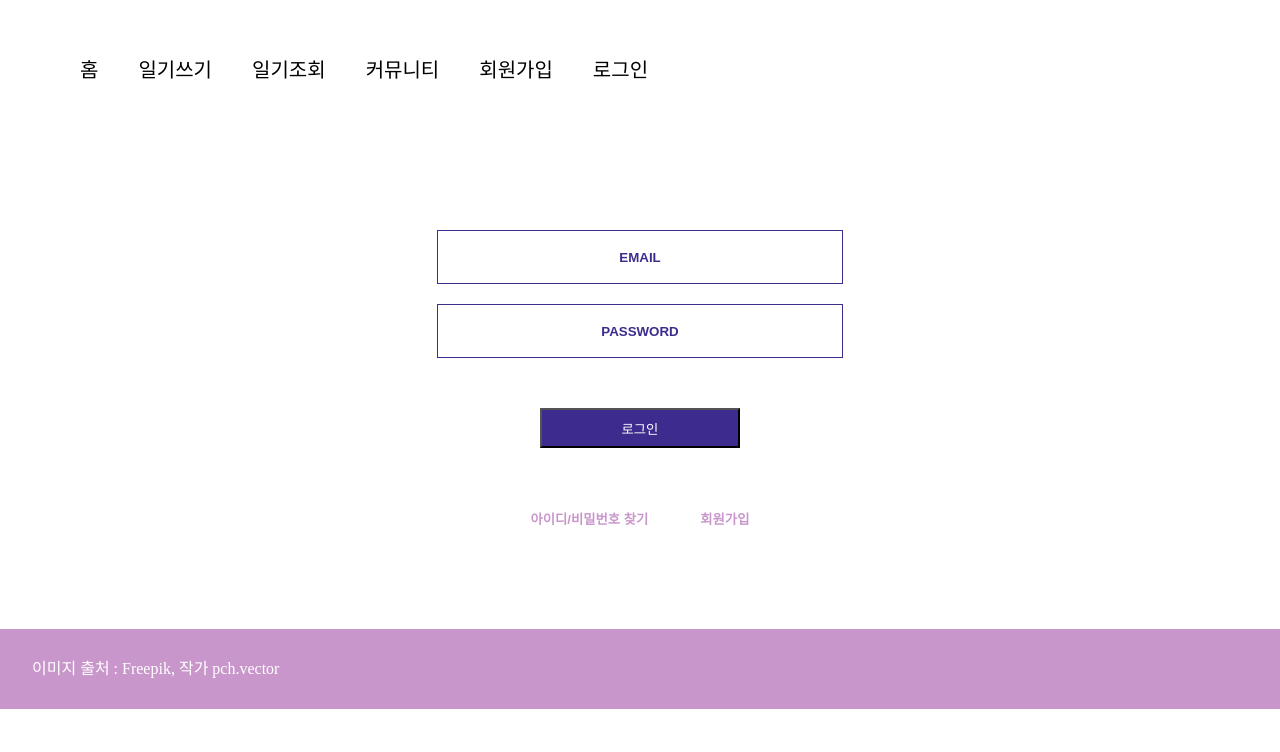
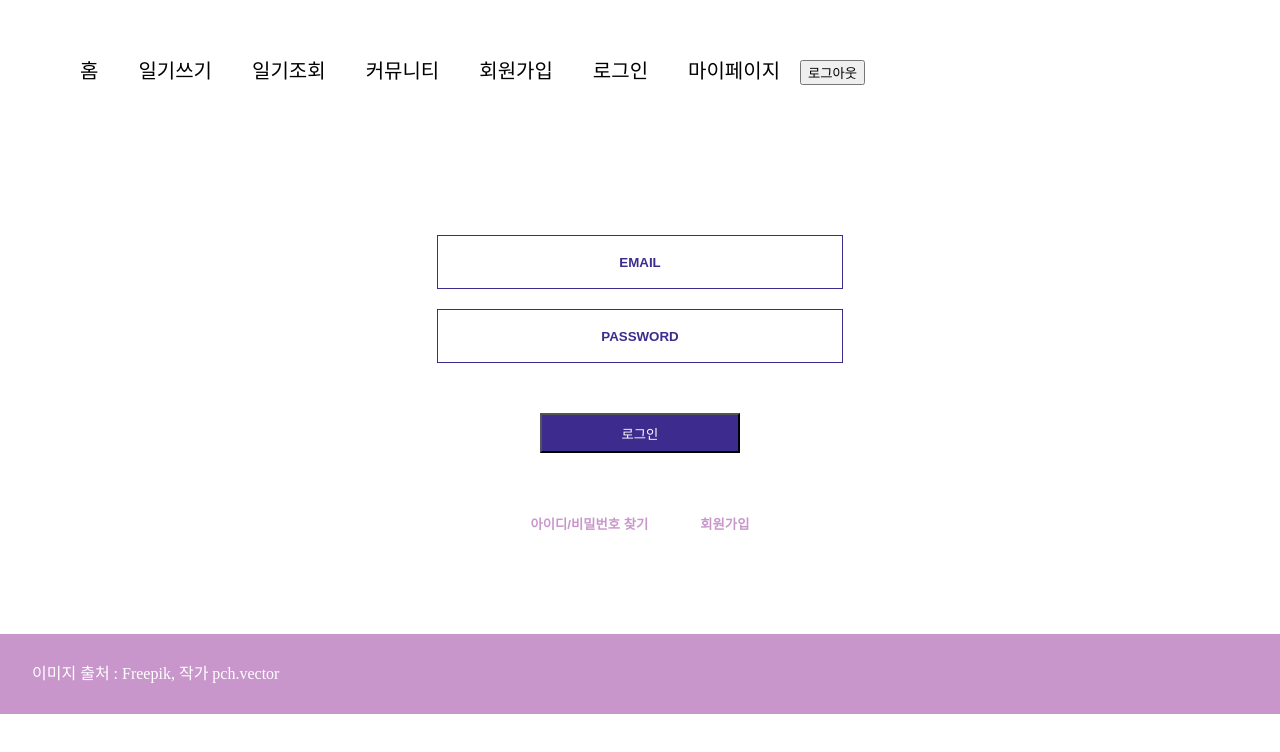
Before and after one commit to dalkey23/elice_ai_project, a React (Create React App) app in the folder aifront/: page /Login in a window 1280 px wide. Shown: the top 752 px of the page. Built offline with nearby package versions, Linux system fonts and the light colour scheme.

Commit message:
fix: 로그인 에러 수정

```diff
--- a/aifront/src/Component/Api/User.ts
+++ b/aifront/src/Component/Api/User.ts
@@ -1,5 +1,5 @@
 import axios from "axios";
-import { config } from '../Base/constant'
+import { config } from "../Base/Constant";
 import {
     LoginInfo,
     LoginUser,
--- a/aifront/src/Component/Base/constant.ts
+++ b/aifront/src/Component/Base/constant.ts
@@ -1,4 +1,6 @@
 import { AxiosRequestConfig } from "axios";
+
+
 
 const token = localStorage.getItem("token");
 
--- a/aifront/src/Component/Header/Header.tsx
+++ b/aifront/src/Component/Header/Header.tsx
@@ -1,8 +1,16 @@
 import React from "react";
-import { NavLink } from "react-router-dom";
+import { NavLink, useNavigate } from "react-router-dom";
 import * as SC from "./HeaderSC";
 
 const Header : React.FC = () => {
+
+    const navigate = useNavigate();
+
+    const logoutHandler = () => {
+        localStorage.removeItem("token")
+        navigate("/")
+    }
+
     return(
         <SC.Header>
                 <NavLink to = '/'>홈</NavLink>
@@ -11,6 +19,9 @@ const Header : React.FC = () => {
                 <NavLink to = '/CommunityList'>커뮤니티</NavLink>
                 <NavLink to = '/UserJoin'>회원가입</NavLink>
                 <NavLink to = '/Login'>로그인</NavLink>
+
+                <NavLink to = '/Mypage'>마이페이지</NavLink>
+                <button onClick={logoutHandler}>로그아웃</button>
         </SC.Header>
     )
 }
--- a/aifront/src/Page/User/Login.tsx
+++ b/aifront/src/Page/User/Login.tsx
@@ -24,7 +24,7 @@ const Login = () => {
             { email, password },
             {
                 onSuccess(res) {
-                    console.log(res.data.item.jwtToken);
+                    localStorage.setItem("token", res.data.item.jwtToken)
                     alert("로그인 성공");
                     navigate("/");
                 },
```
